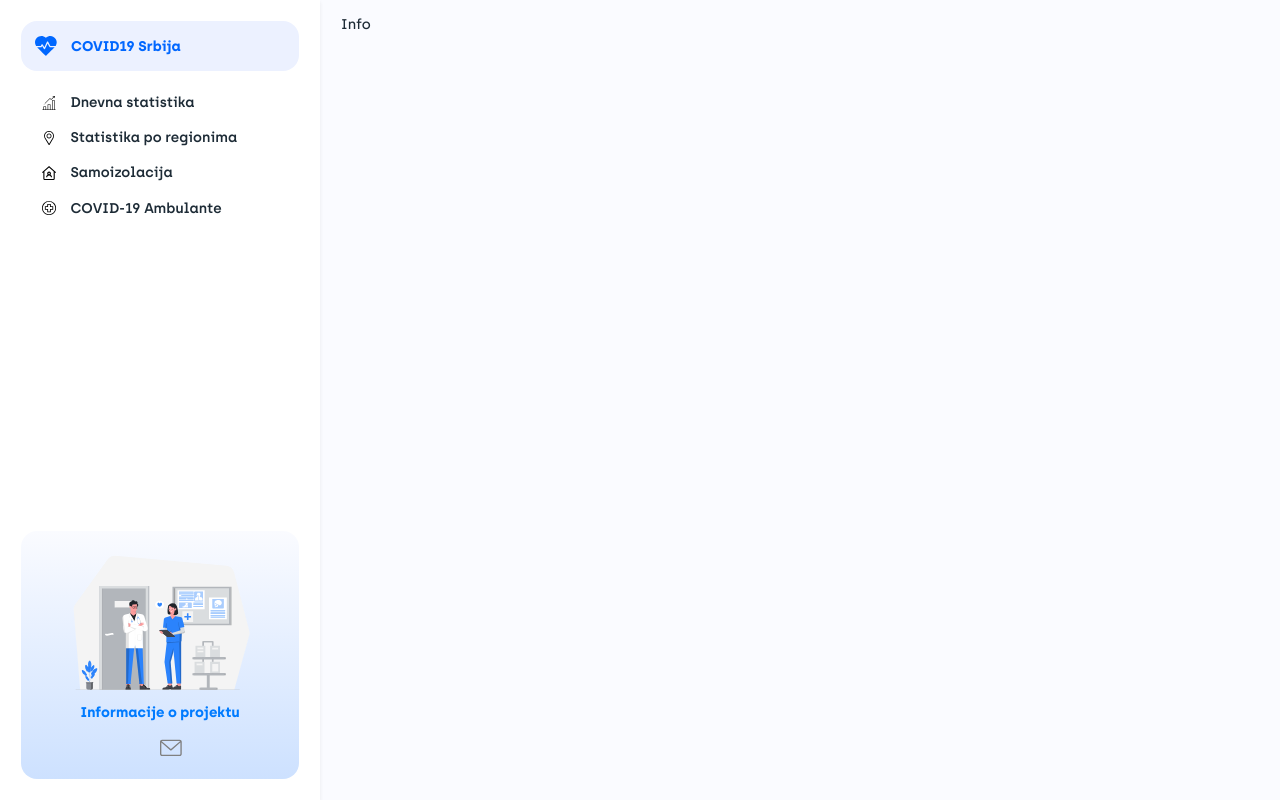
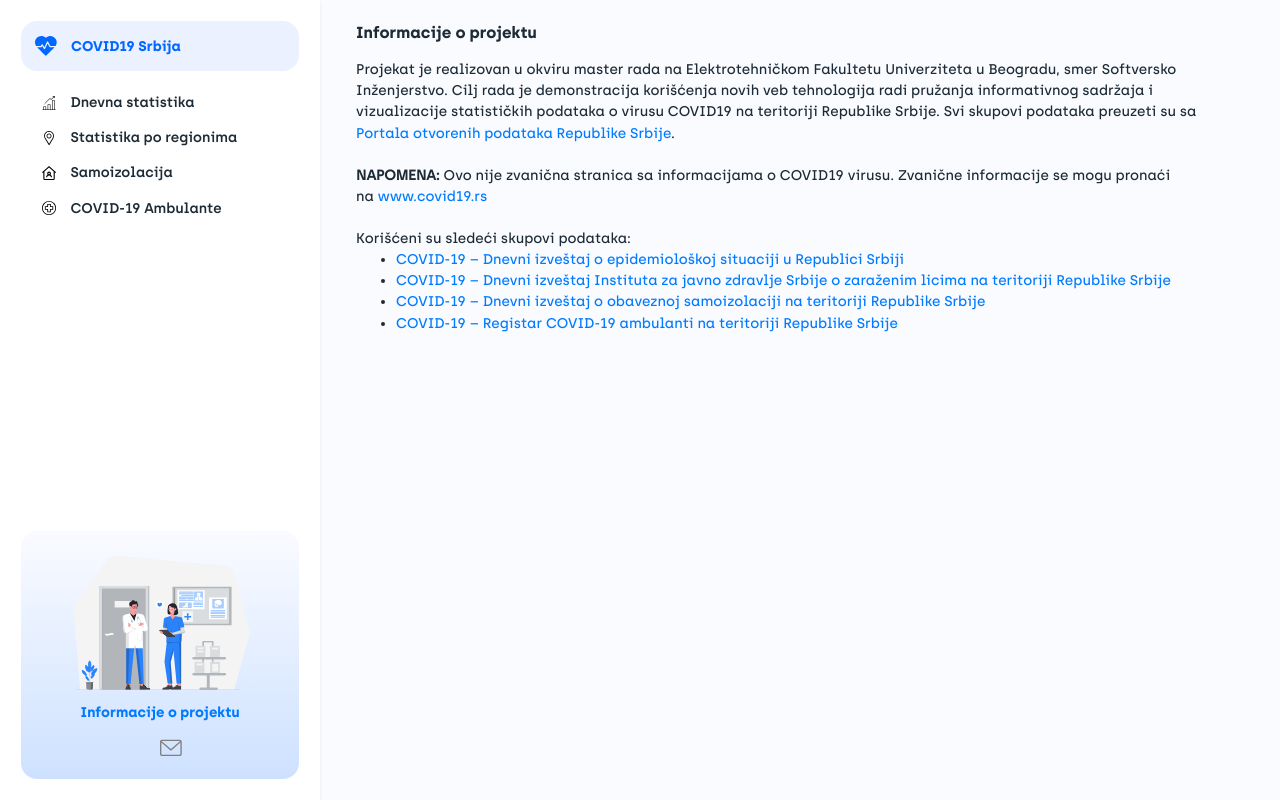
Before and after one commit to dnbnina94/covid19serbia, a React (Create React App) app: page /info in a window 1280 px wide. Built offline with nearby package versions, Linux system fonts and the light colour scheme; some icons are missing.

Commit message:
fix fix fix

```diff
--- a/public/index.html
+++ b/public/index.html
@@ -2,7 +2,7 @@
 <html lang="en">
   <head>
     <meta charset="utf-8" />
-    <link rel="icon" href="%PUBLIC_URL%/favicon.ico" />
+    <link rel="icon" href="%PUBLIC_URL%/favicon.png" />
     <meta name="viewport" content="width=device-width, initial-scale=1" />
     <meta name="theme-color" content="#000000" />
     <meta
@@ -24,7 +24,7 @@
       work correctly both with client-side routing and a non-root public URL.
       Learn how to configure a non-root public URL by running `npm run build`.
     -->
-    <title>React App</title>
+    <title>COVID19 Srbija</title>
   </head>
   <body>
     <noscript>You need to enable JavaScript to run this app.</noscript>
--- a/src/components/CovidAmbulances.js
+++ b/src/components/CovidAmbulances.js
@@ -14,6 +14,10 @@ class CovidAmbulance extends Component {
         if (this.props.data.length === 0) {
             store.dispatch(fetchingDataHandler(COVID_AMBULANCES));
         }
+    }
+
+    componentDidMount() {
+        document.title = "COVID19 Srbija - COVID-19 Ambulante";
     }
 
     render() {
--- a/src/components/DailyStatistics.js
+++ b/src/components/DailyStatistics.js
@@ -26,6 +26,10 @@ class DailyStatistics extends Component {
         if (this.props.data.length === 0) {
             store.dispatch(fetchingDataHandler(DAILY_COVID_DATA));
         }
+    }
+
+    componentDidMount() {
+        document.title = "COVID19 Srbija - Dnevna statistika";
     }
 
     render() {
--- a/src/components/Info.js
+++ b/src/components/Info.js
@@ -7,8 +7,55 @@ class Info extends Component {
 
     render() {
         return (
-            <div className="Info col-md-9 px-3 py-2 overflow-hidden">
-                Info
+            <div className="Info col-md-9 p-3 overflow-hidden main-page">
+                <div className="row">
+                <div className="col-md-12 mt-4 mb-4 my-md-0 d-flex flex-column flex-md-row justify-content-between align-items-start align-items-md-center">
+                    <p className="main-title font-headline">Informacije o projektu</p>
+                </div>
+                <div className="col-md-12 mt-md-2">
+                    <p>
+                        Projekat je realizovan u okviru master rada na Elektrotehničkom Fakultetu Univerziteta u Beogradu, smer Softversko Inženjerstvo.
+                        Cilj rada je demonstracija korišćenja novih veb tehnologija radi pružanja informativnog sadržaja i vizualizacije statističkih podataka
+                        o virusu COVID19 na teritoriji Republike Srbije.
+                        Svi skupovi podataka preuzeti su sa <a href="https://data.gov.rs" target="_blank">Portala otvorenih podataka Republike Srbije</a>.
+                    </p>
+                    <br/>
+                    <p>
+                        <b>NAPOMENA: </b>
+                        Ovo nije zvanična stranica sa informacijama o COVID19 virusu.
+                        Zvanične informacije se mogu pronaći na&nbsp;
+                        <a href="https://covid19.rs/" target="_blank">
+                            www.covid19.rs
+                        </a>
+                    </p>
+                    <br/>
+                    <p>
+                        Korišćeni su sledeći skupovi podataka:
+                        <ul>
+                            <li>
+                                <a href="https://data.gov.rs/sr/datasets/covid-19-dnevni-izveshtaj-o-epidemioloshkoj-situatsiji-u-republitsi-srbiji/" target="_blank">
+                                    COVID-19 – Dnevni izveštaj o epidemiološkoj situaciji u Republici Srbiji
+                                </a>
+                            </li>
+                            <li>
+                                <a href="https://data.gov.rs/sr/datasets/covid-19-dnevni-izveshtaj-instituta-za-javno-zdravlje-srbije-o-zarazhenim-litsima-na-teritoriji-republike-srbije/" target="_blank">
+                                    COVID-19 – Dnevni izveštaj Instituta za javno zdravlje Srbije o zaraženim licima na teritoriji Republike Srbije
+                                </a>
+                            </li>
+                            <li>
+                                <a href="https://data.gov.rs/sr/datasets/covid-19-dnevni-izveshtaj-o-obaveznoj-samoizolatsiji-na-teritoriji-republike-srbije/" target="_blank">
+                                    COVID-19 – Dnevni izveštaj o obaveznoj samoizolaciji na teritoriji Republike Srbije
+                                </a>
+                            </li>
+                            <li>
+                                <a href="https://data.gov.rs/sr/datasets/covid-19-registar-covid-19-ambulanti-na-teritoriji-republike-srbije/" target="_blank">
+                                    COVID-19 – Registar COVID-19 ambulanti na teritoriji Republike Srbije
+                                </a>
+                            </li>
+                        </ul>
+                    </p>
+                </div>
+        </div>
             </div>
         )
     }
--- a/src/components/MapWrapper.js
+++ b/src/components/MapWrapper.js
@@ -305,7 +305,7 @@ class MapWrapper extends Component {
                             </div>
                         </div>
                         <div className="row mb-5 mb-md-0 pb-4 pb-md-0">
-                            <div className="col-md-12 h-100 p-0 bg-white shadow-sm border-radius-1 mb-5 mb-md-0">
+                            <div className="col-md-12 h-100 p-0 bg-white shadow-sm border-radius-1">
                                 {
                                     <ChartTitle
                                         title="Broj obolelih prema polu i starosnim grupama"
@@ -323,7 +323,7 @@ class MapWrapper extends Component {
                                             />
                                         }
                                     </div>
-                                    <div className="col-md-7 px-5 px-md-2 pt-5 pb-2 pb-md-2 pt-md-4">
+                                    <div className="col-md-7 px-5 px-md-2 pt-5 pb-5 pb-md-2 pt-md-4">
                                         {this.state.dataReady &&
                                             <BarChart data={this.state.ageData} />
                                         }
--- a/src/components/Navigation.js
+++ b/src/components/Navigation.js
@@ -72,16 +72,16 @@ class Navigation extends Component {
                         {navMenuItems}
                     </ul>
                 </div>
-                <div className="linear-gradient-light-blue border-radius-1 color-blue p-5 p-md-2 text-center overflow-hidden">
+                <div className="linear-gradient-light-blue border-radius-1 color-blue px-5 pt-5 pt-md-2 px-md-2 text-center overflow-hidden">
                     {/* <img className="w-100" src={hospital} alt="Doctors taking care of a sick patient" /> */}
                     <WorkFromHome className="bottom-img" />
                     <div className="position-relative" style={{zIndex: 1}}>
                         <div className="info-button px-2 py-3 py-md-1 font-headline">
-                            <Link to="/info" className="custom-link nav-item-label">
+                            <Link to="/info" className="custom-link nav-item-label" onClick={this.closeMenu}>
                                 Informacije o projektu
                             </Link>
                         </div>
-                        <div className="d-flex justify-content-center pt-1">
+                        <div className="d-flex justify-content-center pt-1 mb-5 mb-md-2">
                             <a href="https://github.com/dnbnina94/covid19serbia" target="_blank">
                                 <Github className="bottom-icon github-icon" />
                             </a>
--- a/src/components/RegionalStatistics.js
+++ b/src/components/RegionalStatistics.js
@@ -71,6 +71,10 @@ class RegionalStatistics extends Component {
         }
     }
 
+    componentDidMount() {
+        document.title = "COVID19 Srbija - Statistika po regionima";
+    }
+
     render() {
         let dateModified = this.props.dataInfo && new Date(this.props.dataInfo.last_modified);
 
--- a/src/components/SelfIsolation.js
+++ b/src/components/SelfIsolation.js
@@ -20,6 +20,10 @@ class SelfIsolation extends Component {
         this.state = {
             map: serbiaGeo.features,
         }
+    }
+
+    componentDidMount() {
+        document.title = "COVID19 Srbija - Samoizolacija";
     }
 
     render() {
--- a/src/css/Navigation.scss
+++ b/src/css/Navigation.scss
@@ -45,7 +45,7 @@
   }
 
   .bottom-img {
-    width: 80%;
+    width: 70%;
     transform: scale(1.1);
   }
 
@@ -82,6 +82,11 @@
     opacity: 1;
     display: flex;
 
+    .bottom-img {
+      width: 80%;
+      transform: scale(1.1);
+    }
+
     .nav-item-label {
       font-size: 1.1vw;
     }
```
Also changed, not shown: public/favicon.png (added).
